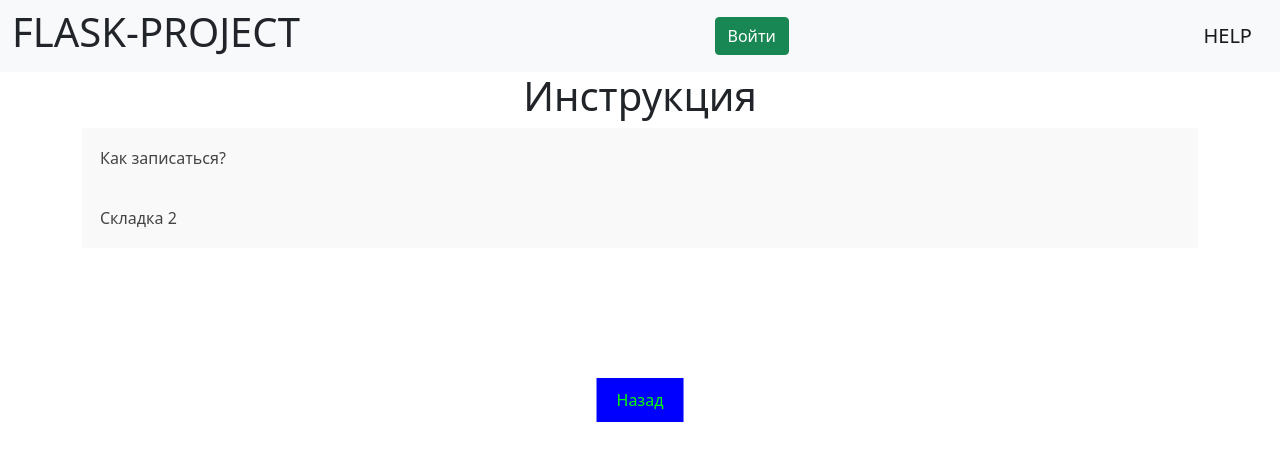
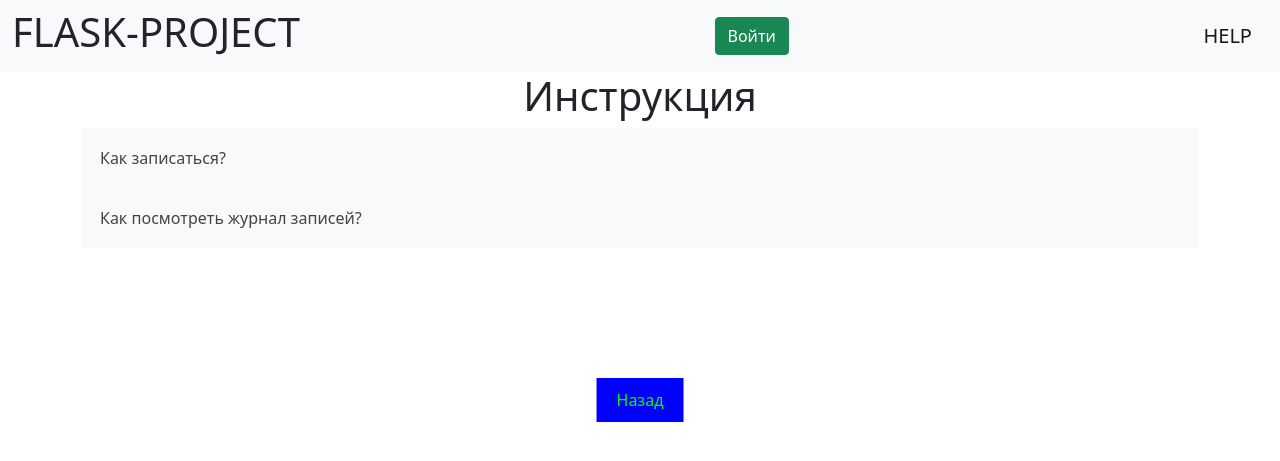
Before and after one commit to KirillCodeCreator/flask-project, a Flask app: page /help in a window 1280 px wide. Shown: the top 461 px of the page. Run offline with Flask 3, Linux system fonts and the light colour scheme.

Commit message:
Изменение страницы HELP

```diff
--- a/templates/help.html
+++ b/templates/help.html
@@ -38,9 +38,9 @@
     <p>Если вы пациент, то войдите в свой аккаунт, логин и пароль от которого даст вам ваш лечащий врач. <br><b>Кнопка "записаться" - позволит выбрать свободное время.</b></p>
   </div>
 
-  <button class="accordion">Складка 2</button>
+  <button class="accordion">Как посмотреть журнал записей?</button>
   <div class="panel">
-    <p>Текст складки 2</p>
+    <p>Для этого посмотрите кнопку "мои записи".</p>
   </div>
   <style>
         /* Применяем стили к кнопке */
```
